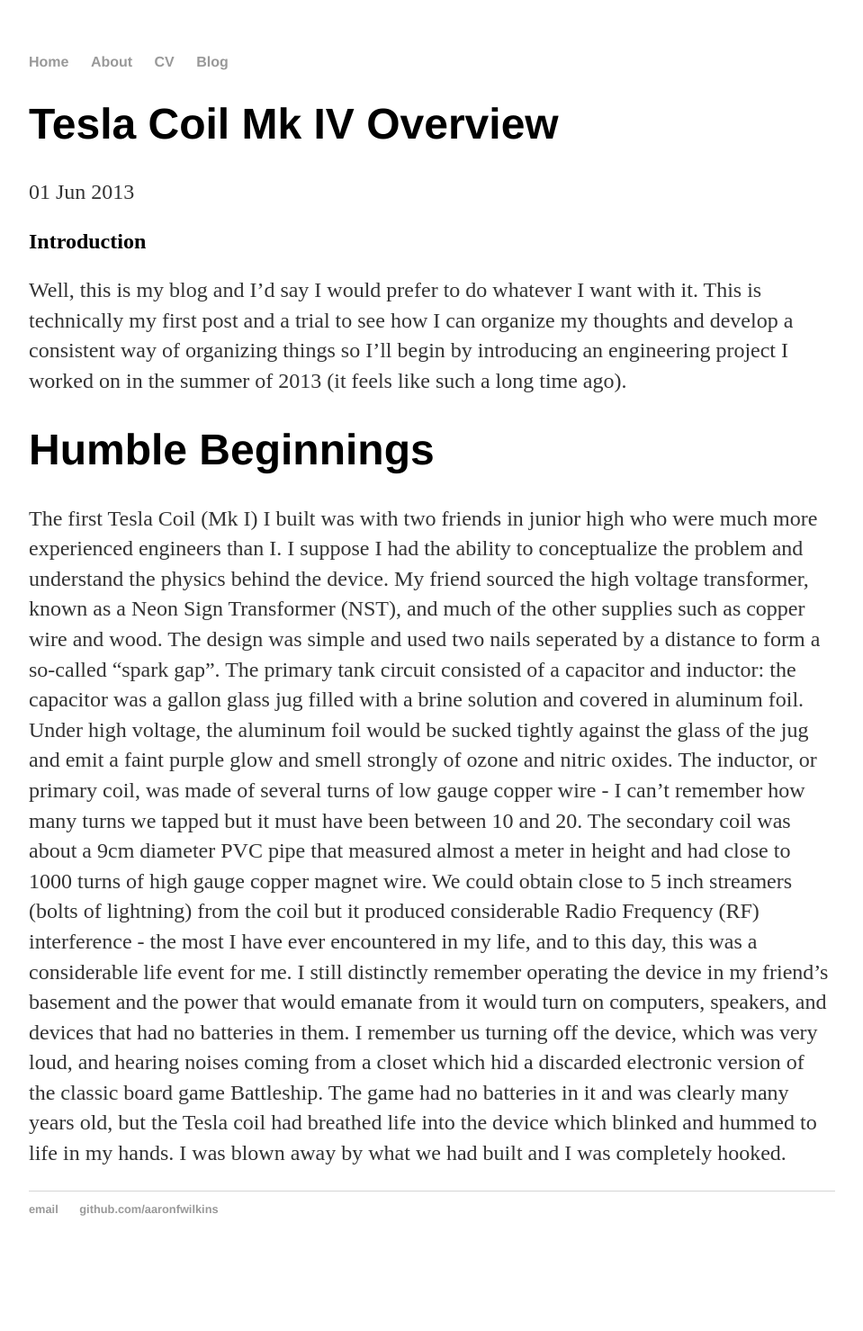
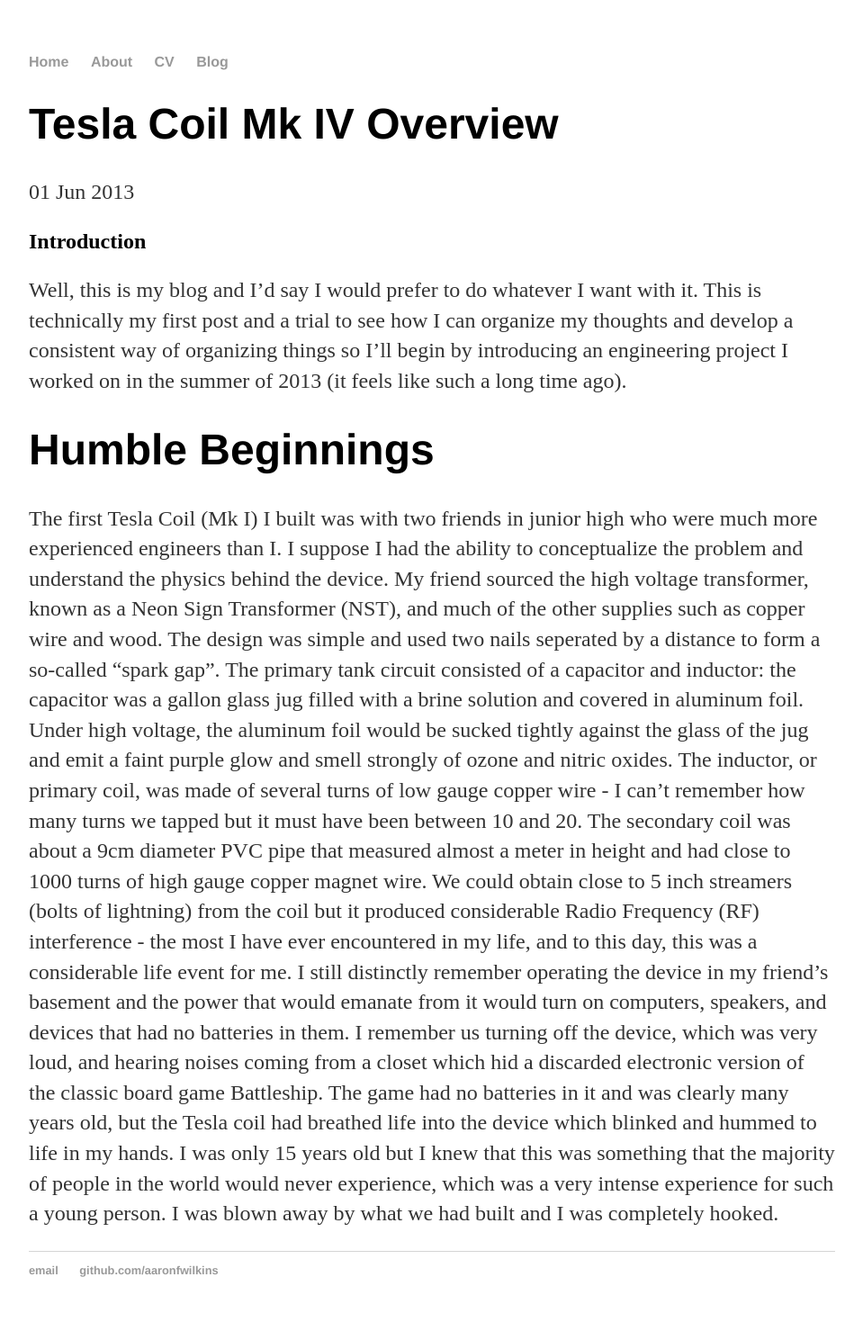
Before and after one commit to aaronfwilkins/aaronfwilkins.github.io, a Jekyll site: the page built from _posts/2013-06-01-tesla-coil.md, in a window 1280 px wide. Shown: the whole page at 90% size, without its empty margins (160-1119 px from the left). Built offline with Jekyll 4.4.1, drawn with Linux system fonts in a browser that asks for light colours; before the commit the page ends 1411 px from its top, so only the background shows below that.

Commit message:
Update 2013-06-01-tesla-coil.md

```diff
--- a/_posts/2013-06-01-tesla-coil.md
+++ b/_posts/2013-06-01-tesla-coil.md
@@ -23,4 +23,5 @@
 in my friend's basement and the power that would emanate from it would turn on computers, speakers, and devices that had no batteries in them.
 I remember us turning off the device, which was very loud, and hearing noises coming from a closet which hid a discarded electronic version of
 the classic board game Battleship. The game had no batteries in it and was clearly many years old, but the Tesla coil had breathed life into the device
-which blinked and hummed to life in my hands. I was blown away by what we had built and I was completely hooked.
+which blinked and hummed to life in my hands. I was only 15 years old but I knew that this was something that the majority of people in the world would
+never experience, which was a very intense experience for such a young person. I was blown away by what we had built and I was completely hooked.
```
